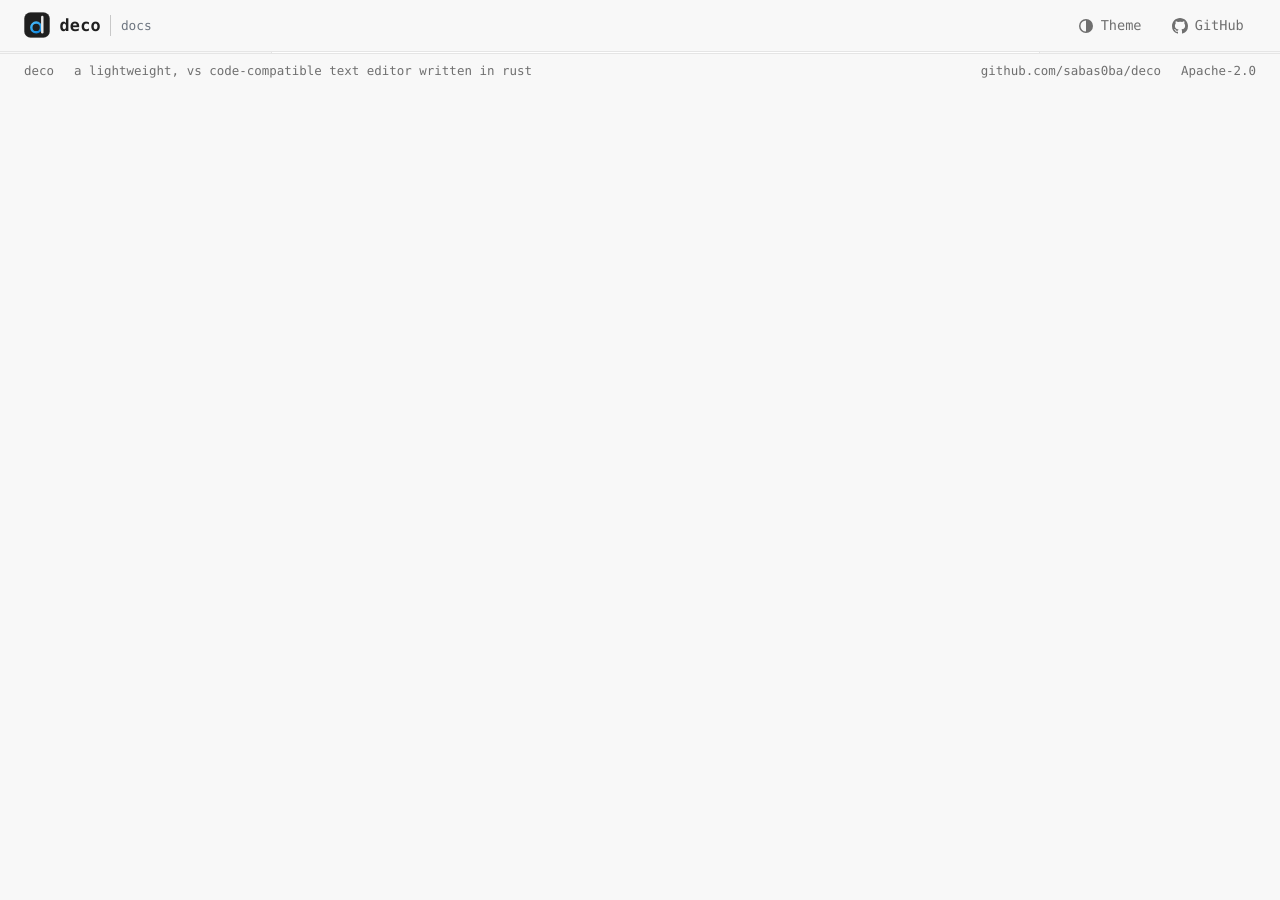
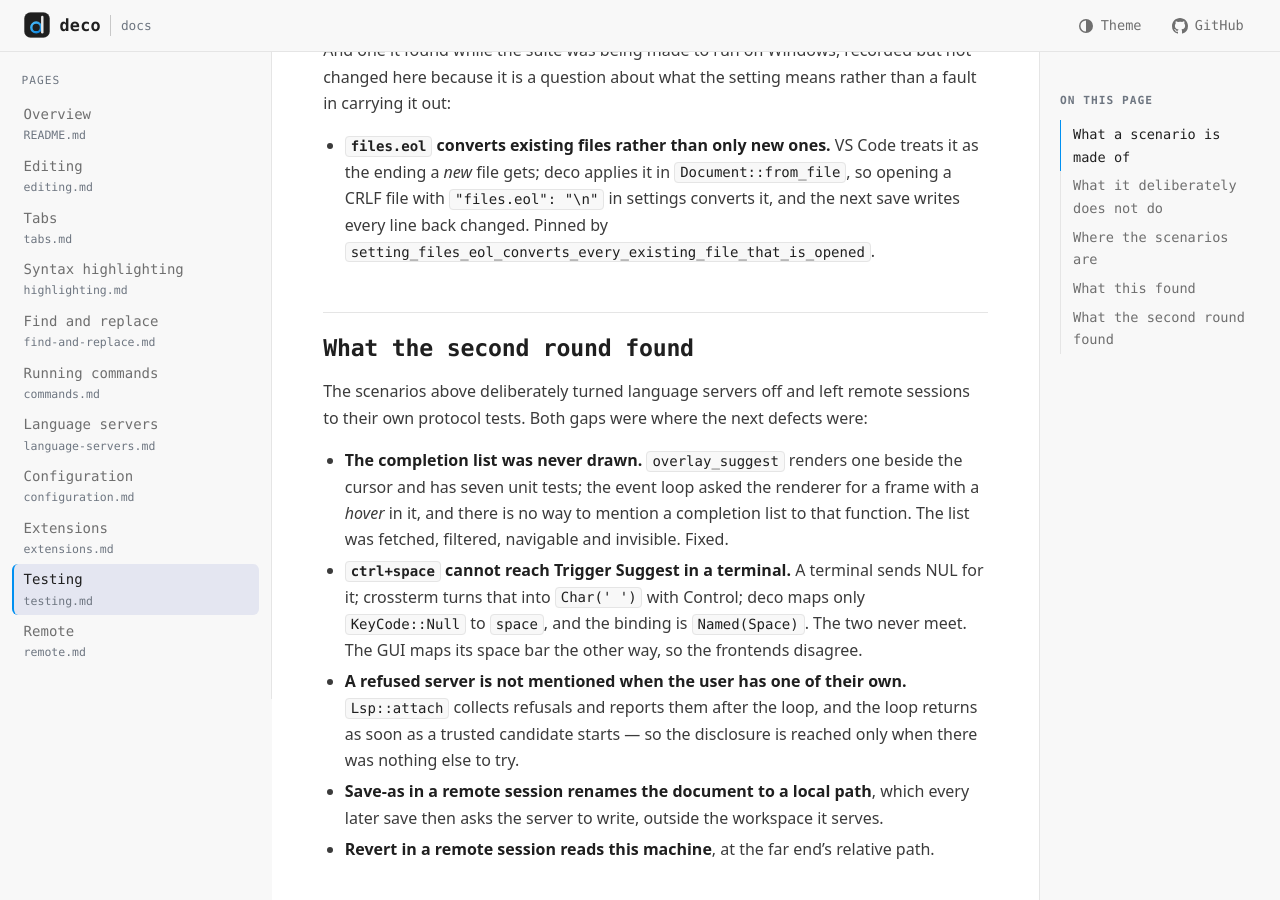
Before and after one commit to sabas0ba/deco, a Jekyll site: the page built from docs/testing.md, in a window 1280 px wide and 900 px high, scrolled down 4066 px. Built offline with Jekyll 4.4.1, drawn with Linux system fonts in a browser that asks for light colours; our own code applies the rules of GitHub Pages for plain Markdown files; before the commit the page ends 4155 px from its top, so only the background shows below that; some of the changed text lies outside the part shown.

Commit message:
docs: record what the second round of scenarios covers and found
Co-Authored-By: Claude Opus 5 <noreply@anthropic.com>
Claude-Session: https://claude.ai/code/session_01Ph2jegGfj5UKsG9k6mBARB

```diff
--- a/docs/testing.md
+++ b/docs/testing.md
@@ -9,7 +9,7 @@ comes from: `deco-keymap` resolves a chord correctly, `deco-config` layers a
 `settings.json` correctly, `deco_tui::render` lays a session out correctly.
 
 **End-to-end scenarios** live in [`crates/deco-e2e`](../crates/deco-e2e) and
-there are about ninety. They start the editor on a machine the test built, press
+there are about a hundred and twenty. They start the editor on a machine the test built, press
 keys, and look at the screen and the disk. They exist because the way an editor
 breaks in practice is rarely one function returning the wrong value. It is a
 `settings.json` read from the wrong directory, a keybinding that resolved but
@@ -78,8 +78,19 @@ Four things are deliberately real:
   is a different machine from one without, and a scenario about saving a file
   should not start failing because of something it never mentioned. The default
   machine has none, said the way a user would say it —
-  `"deco.lsp.enabled": false`. `Scenario::language_servers(true)` turns them back
-  on.
+  `"deco.lsp.enabled": false`.
+
+  A scenario that *is* about a language server asks for one with
+  `Scenario::language_server("rust", "full")`, which writes a `deco.lsp.servers`
+  definition pointing at `examples/language_server.rs` — a real program on a real
+  pipe, answering real LSP. `deco-lsp` has a fake server too and it is the
+  opposite instrument: that one acts out failure modes and cannot tell you
+  whether go-to-definition works.
+
+  Waiting on one needs real time, so `Editor::settle_until` sleeps and polls the
+  editor's own idle path. `Editor::wait` does not — it advances only the clock
+  the editor is handed, which is right for `files.autoSave` and useless for a
+  subprocess.
 
 ## Where the scenarios are
 
@@ -92,6 +103,14 @@ Four things are deliberately real:
 | `tests/navigation.rs` | Quick open, go to line, find and replace, search in files, the command palette |
 | `tests/appearance.rs` | Themes from an installed extension, the frame at every terminal size, escape sequences in a file name, wide characters |
 | `tests/workflow.rs` | Long sessions: several hundred keystrokes at one editor, because a class of bug only exists after the fifth thing |
+| `tests/language_servers.rs` | A real server on a real pipe: diagnostics, hover, definition, references, symbols, completion, formatting — and a server a cloned repository asked for, which is not run |
+
+Remote sessions have scenarios of their own in
+[`crates/deco/tests/remote_editor.rs`](../crates/deco/tests/remote_editor.rs),
+where `CARGO_BIN_EXE_deco` names the binary to run as the far end.
+`Scenario::remote_file` puts files on a directory this machine does not have, so
+that a file arriving over the connection is one the local disk could not have
+supplied.
 
 A scenario that fails leaves its directory on disk and prints where it is, so the
 first question — what was actually in that home directory — can be answered by
@@ -129,3 +148,26 @@ than a fault in carrying it out:
   `Document::from_file`, so opening a CRLF file with `"files.eol": "\n"` in
   settings converts it, and the next save writes every line back changed. Pinned
   by `setting_files_eol_converts_every_existing_file_that_is_opened`.
+
+## What the second round found
+
+The scenarios above deliberately turned language servers off and left remote
+sessions to their own protocol tests. Both gaps were where the next defects were:
+
+- **The completion list was never drawn.** `overlay_suggest` renders one beside
+  the cursor and has seven unit tests; the event loop asked the renderer for a
+  frame with a *hover* in it, and there is no way to mention a completion list to
+  that function. The list was fetched, filtered, navigable and invisible. Fixed.
+- **`ctrl+space` cannot reach Trigger Suggest in a terminal.** A terminal sends
+  NUL for it; crossterm turns that into `Char(' ')` with Control; deco maps only
+  `KeyCode::Null` to `space`, and the binding is `Named(Space)`. The two never
+  meet. The GUI maps its space bar the other way, so the frontends disagree.
+- **A refused server is not mentioned when the user has one of their own.**
+  `Lsp::attach` collects refusals and reports them after the loop, and the loop
+  returns as soon as a trusted candidate starts — so the disclosure is reached
+  only when there was nothing else to try.
+- **Save-as in a remote session renames the document to a local path**, which
+  every later save then asks the server to write, outside the workspace it
+  serves.
+- **Revert in a remote session reads this machine**, at the far end's relative
+  path.
```
